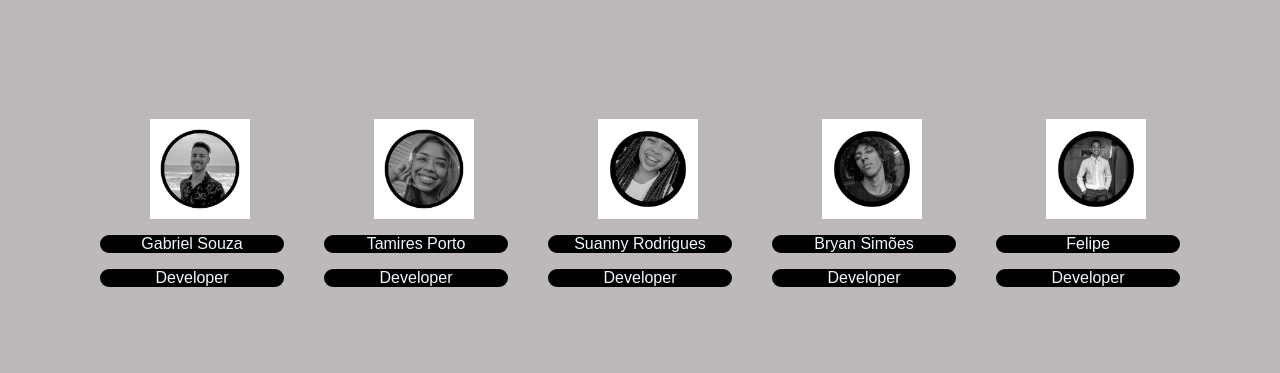
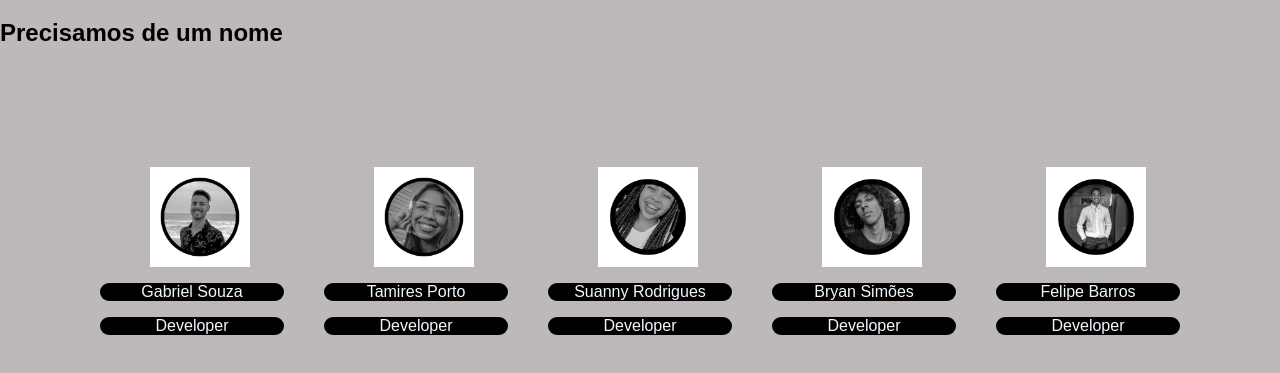
Before and after one commit to Sundaeh/ProjetoSquad, a plain HTML site: page microempreendedor/nossaequipe.html in a window 1280 px wide. Shown: the part 161-534 px from the top of the page. Drawn offline with Linux system fonts and the light colour scheme.

Commit message:
Ajustando

```diff
--- a/microempreendedor/menu/style.css
+++ b/microempreendedor/menu/style.css
@@ -17,7 +17,7 @@ body{
 }
 
 .logo{
-    /*Visiualizar bordas (border: 1px solid blue;)*/
+    /*Visualizar bordas (border: 1px solid blue;)*/
     flex: 150px;
     text-align: center;
     font-size: 20px;
@@ -118,5 +118,4 @@ body{
     border-radius: 50px;
 
 
-
 }
--- a/microempreendedor/nossaequipe.html
+++ b/microempreendedor/nossaequipe.html
@@ -31,6 +31,7 @@
     </nav>
 <!----------------COTEÚDO DA PÁGINA DAQUI PARA BAIXO------------------>
     <h1>Nossa Equipe</h1>
+    <h2>Precisamos de um nome</h2>
      <section class="equipe">
         <div>
             <img class="imgflex" src="img/Foto do pessoal/Gabriel.png">
@@ -54,7 +55,7 @@
         </div>
         <div>
             <img class="imgflex" src="img/Foto do pessoal/Felipe.png">
-            <p>Felipe</p>
+            <p>Felipe Barros</p>
             <p>Developer</p>
         </div>
      </section>
```
